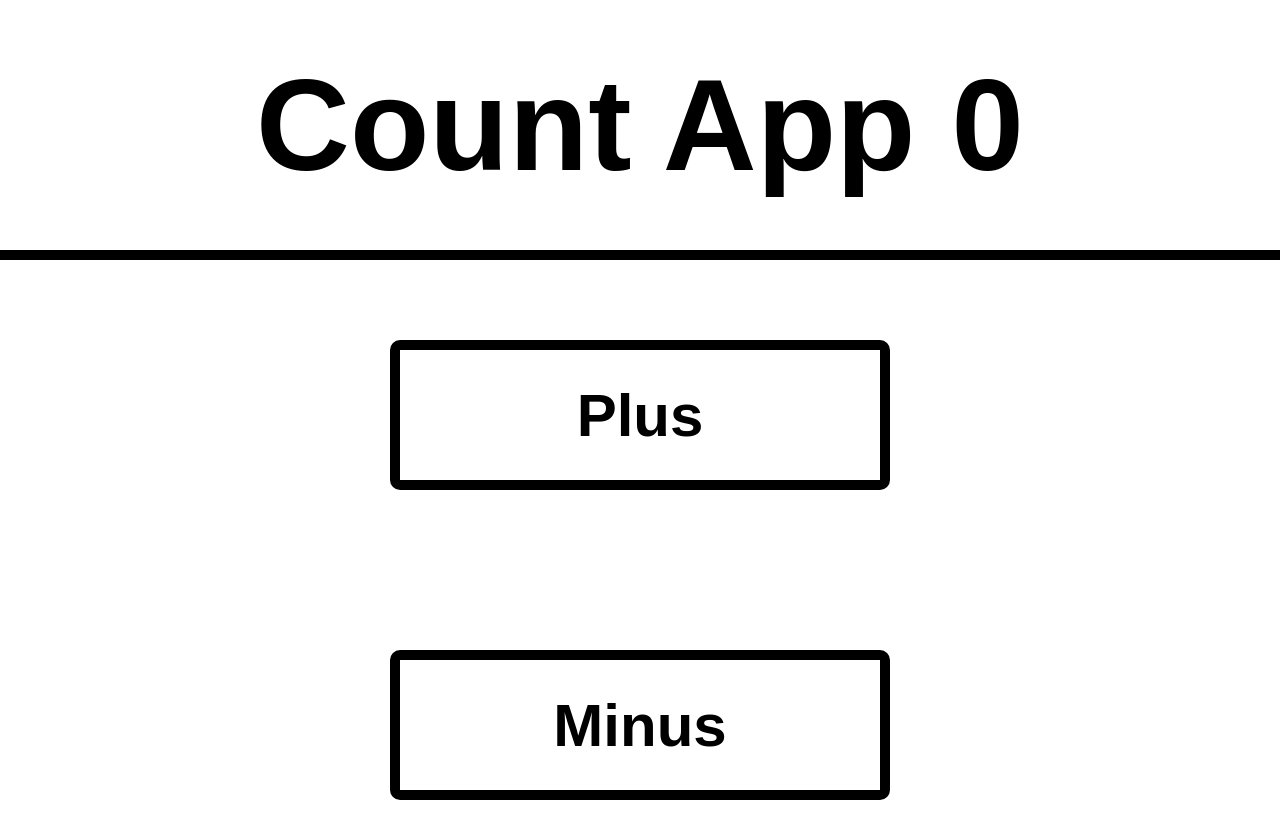
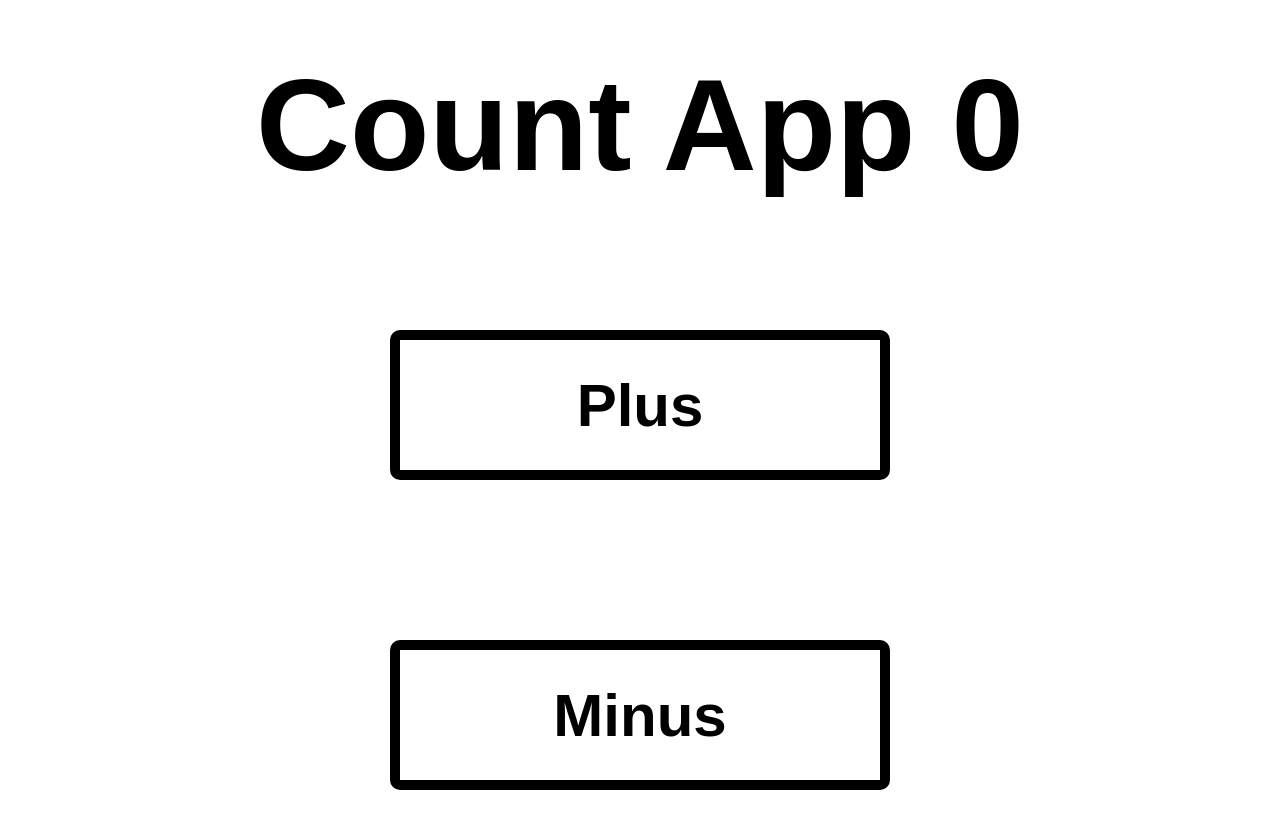
Before and after one commit to R84IEHMTS00x/Count-App, a React (Create React App) app: page / in a window 1280 px wide. Shown: the top 838 px of the page. Built offline with nearby package versions, Linux system fonts and the light colour scheme.

Commit message:
Update index.css

```diff
--- a/src/index.css
+++ b/src/index.css
@@ -12,7 +12,6 @@ div {
   padding: 50px;
   font-size: 130px;
   font-weight: bold;
-  border-bottom: 10px solid #000;
 }
 
 .plus,
```
